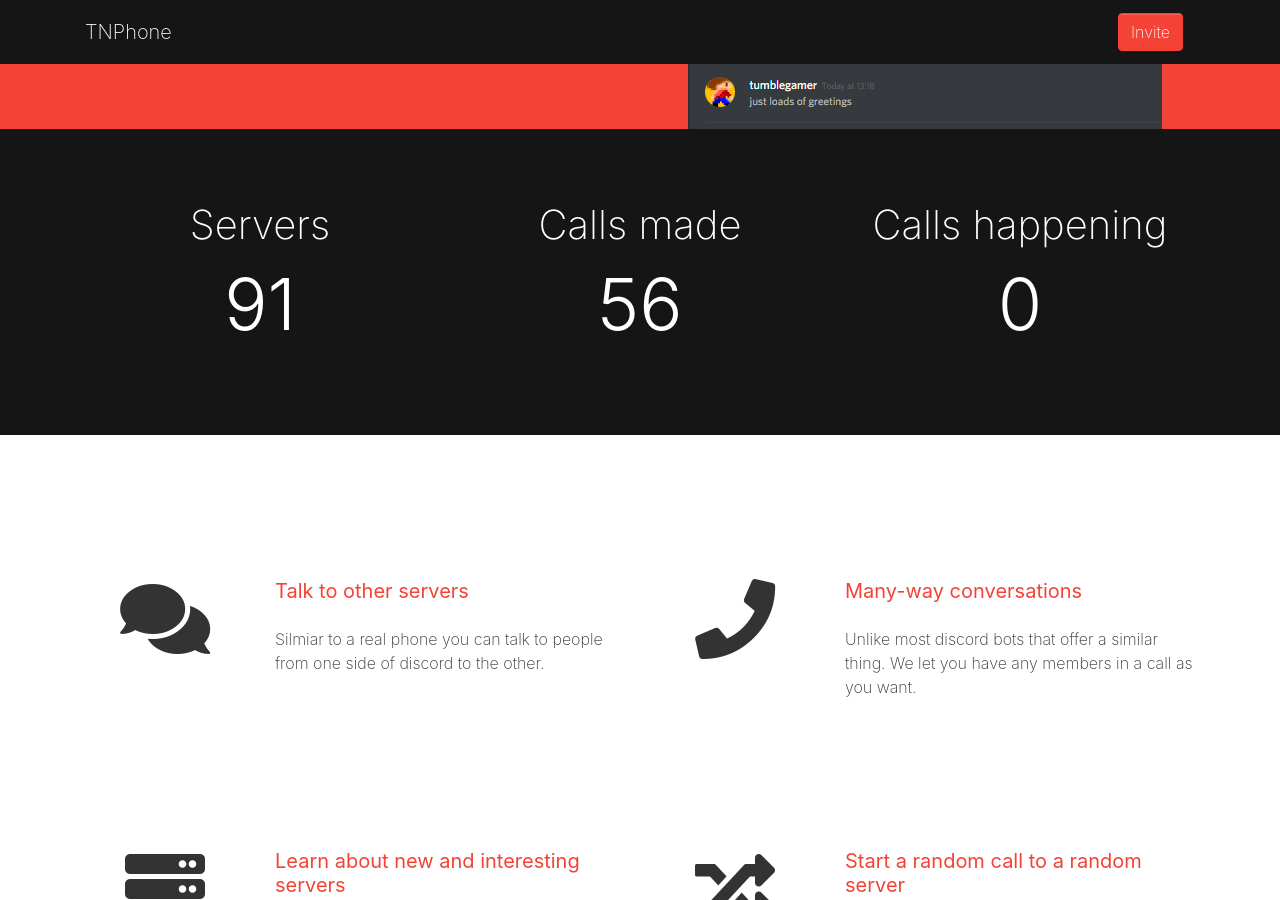
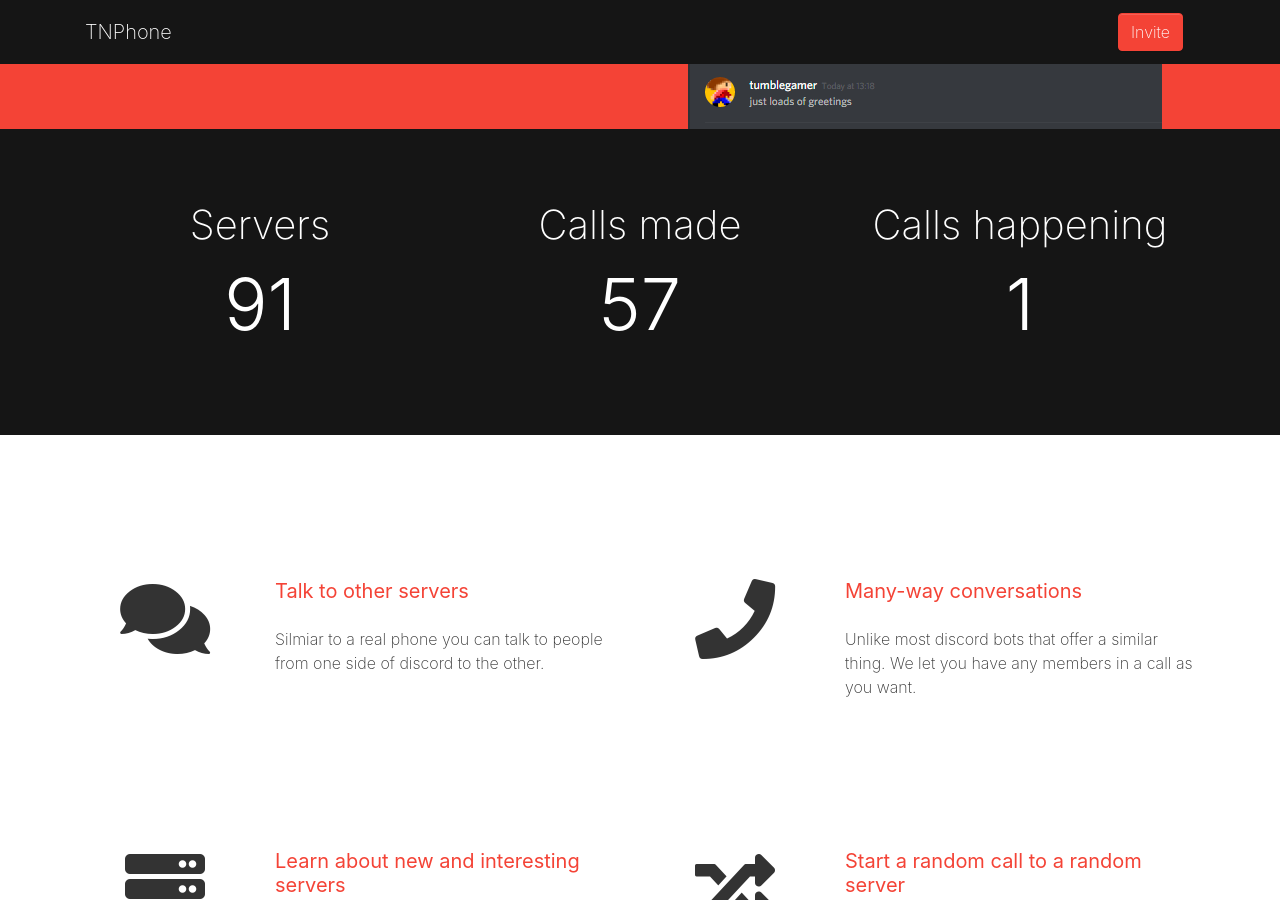
Before and after one commit to tumblenet/tnphone.tumblenet.ga, a Jekyll site: the page built from index.html, in a window 1280 px wide and 900 px high, scrolled down 443 px. Built offline with Jekyll 4.4.1, drawn with Linux system fonts in a browser that asks for light colours; nearby versions of some CDN libraries.

Commit message:
Update Phones feed

```diff
--- a/_data/phones.json
+++ b/_data/phones.json
@@ -1,5 +1,5 @@
 {
-	"callsMade": 56,
+	"callsMade": 57,
 	"servers": 91,
-	"currentCalls": 0
+	"currentCalls": 1
 }
```
